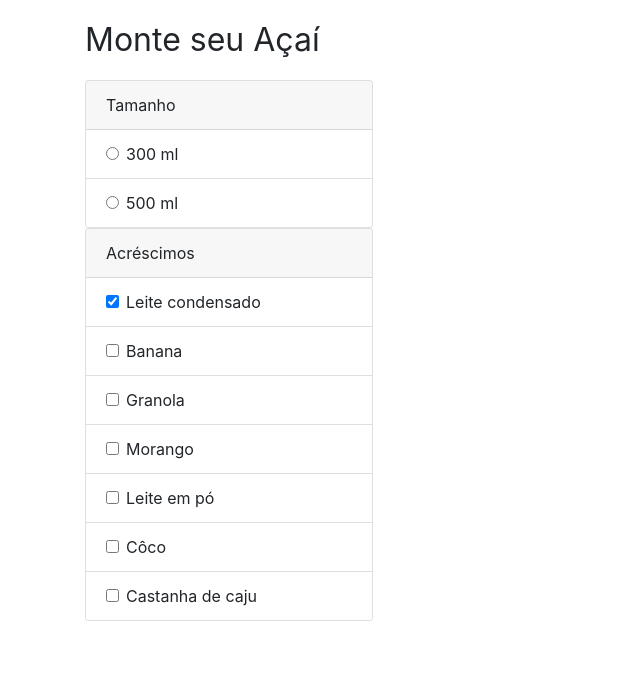
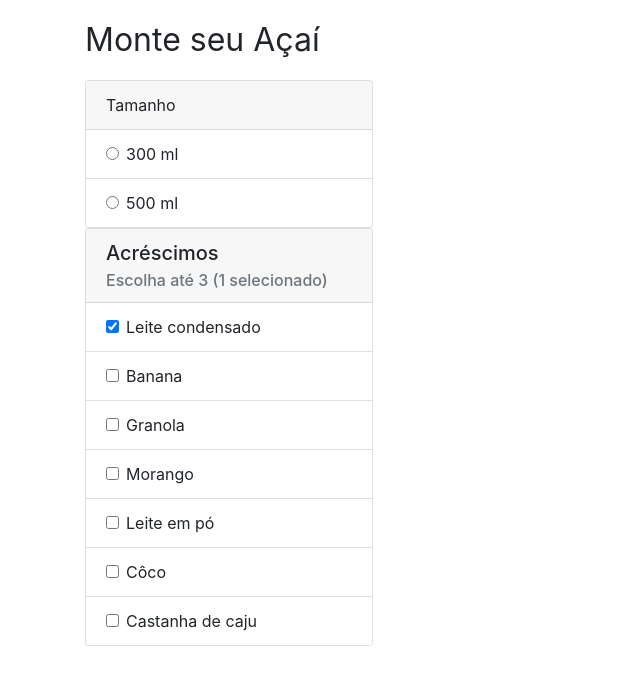
Before and after one commit to filipef9/igti-ngacai, an Angular app: page / in a window 1280 px wide. Both pictures are taken after a click on the checkbox "Leite condensado". Shown: the top 682 px of the page, without its empty margins (0-640 px from the left). Built offline with nearby package versions, Linux system fonts and the light colour scheme.

Commit message:
Implementação da label da quantidade de acréscimos selecionados.

```diff
--- a/src/app/app.component.html
+++ b/src/app/app.component.html
@@ -17,7 +17,14 @@
   </div>
 
   <div class="card" style="width: 18rem;">
-    <div class="card-header">Acréscimos</div>
+    <div class="card-header">
+      <h5 class="card-title">Acréscimos</h5>
+      <h6 *ngIf="acrescimosSelecionados.length === 0" class="card-subtitle text-muted">Escolha até 3</h6>
+      <h6 *ngIf="acrescimosSelecionados.length === 1" class="card-subtitle text-muted">Escolha até 3 ({{
+        acrescimosSelecionados.length }} selecionado)</h6>
+      <h6 *ngIf="acrescimosSelecionados.length > 1" class="card-subtitle text-muted">Escolha até 3 ({{
+        acrescimosSelecionados.length }} selecionados)</h6>
+    </div>
     <ul class="list-group list-group-flush">
       <li class="list-group-item" *ngFor="let acrescimo of acrescimos; let i = index">
         <div class="form-check">
```
